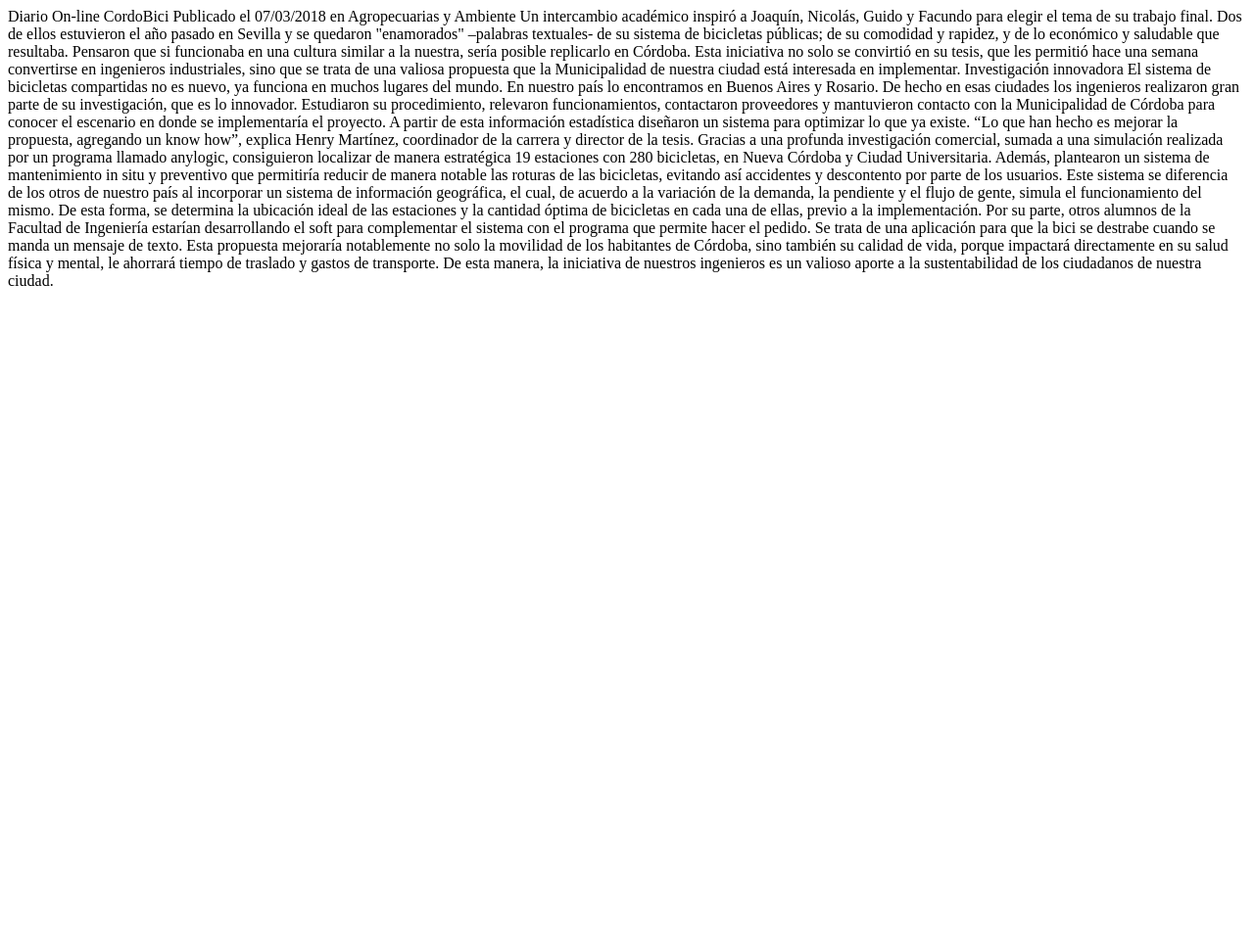
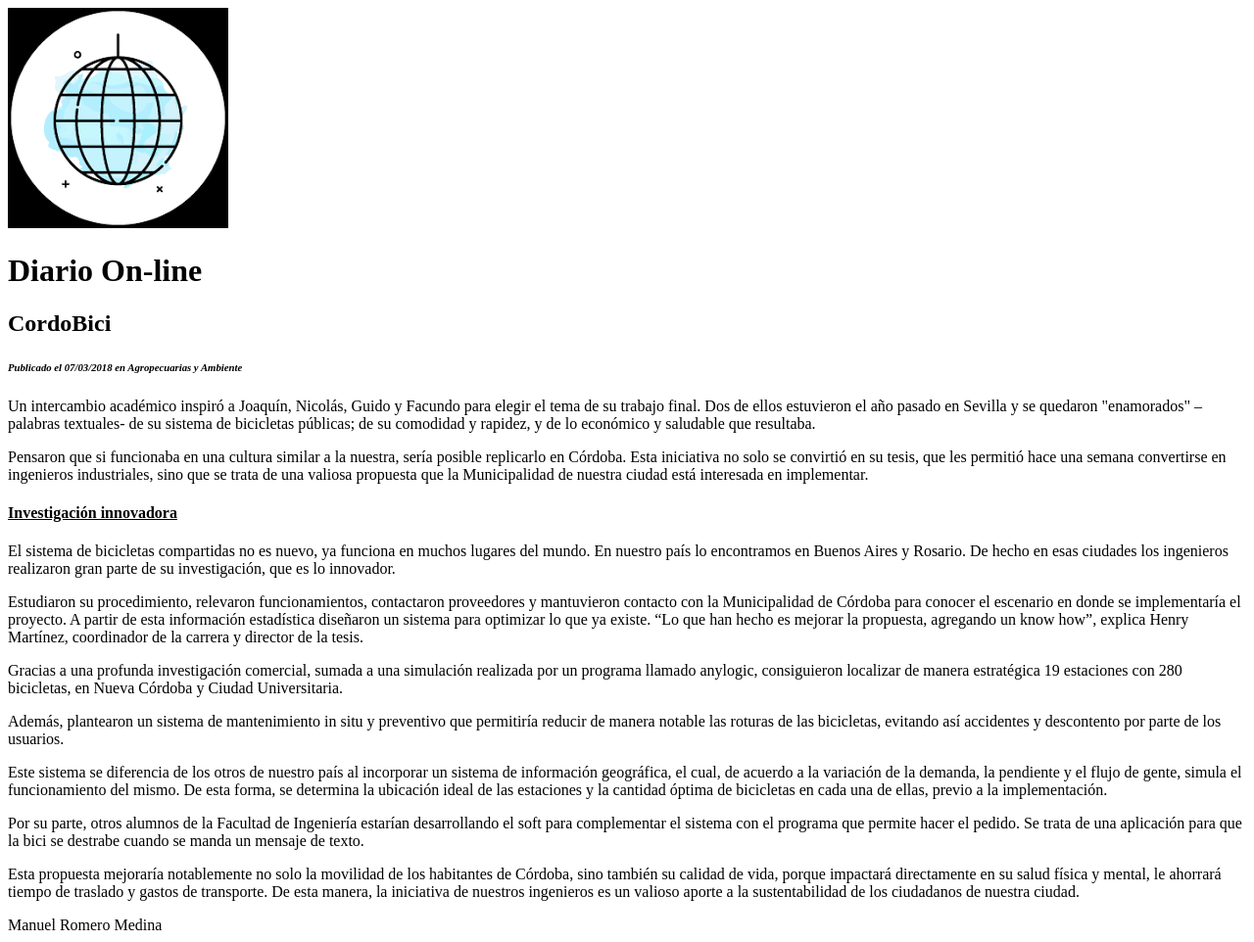
Before and after one commit to UCC-LabCompu2/ejercicios2022-manuromeromedina, a plain HTML site: page Ejercicios-HTML/ej_noticia.html in a window 1280 px wide. Shown: the whole page at 98% size. Before the commit the page ends 800 px from the top, so only its background shows below. Drawn offline with Linux system fonts and the light colour scheme.

Commit message:
Se realizo ejercicio 1 de secciones

```diff
--- a/Ejercicios-HTML/ej_noticia.html
+++ b/Ejercicios-HTML/ej_noticia.html
@@ -7,68 +7,77 @@
 <body>
 <!--Agregar la etiqueta semántica para la cabecera. La cabecera debe contener un titulo-->
 <!--Separe la noticia en parrafos-->
-Diario On-line
+<header>
+    <img src="imagenes/logo_mundo.png" >
+    <h1>Diario On-line</h1>
+</header>
+<section>
 
-    CordoBici
+    <h2> <b>CordoBici</b></h2>
 
-Publicado el 07/03/2018 en Agropecuarias y Ambiente
+        <h6> <i>Publicado el 07/03/2018 en Agropecuarias y Ambiente</i> </h6>
 
-            Un intercambio académico inspiró a Joaquín, Nicolás, Guido y Facundo para elegir el tema de su trabajo final.
+    <p> Un intercambio académico inspiró a Joaquín, Nicolás, Guido y Facundo para elegir el tema de su trabajo final.
         Dos de ellos estuvieron el año pasado en Sevilla y se quedaron "enamorados" –palabras textuales- de su
-            sistema de bicicletas públicas; de su comodidad y rapidez, y de lo económico y saludable que resultaba.
+        sistema de bicicletas públicas; de su comodidad y rapidez, y de lo económico y saludable que resultaba.</p>
 
 
-            Pensaron que si funcionaba en una cultura similar a la nuestra, sería posible replicarlo en Córdoba.
+    <p> Pensaron que si funcionaba en una cultura similar a la nuestra, sería posible replicarlo en Córdoba.
         Esta iniciativa no solo se convirtió en su tesis, que les permitió hace una semana convertirse en ingenieros
         industriales, sino que se trata de una valiosa propuesta que la Municipalidad de nuestra ciudad está
-            interesada en implementar.
+        interesada en implementar.</p>
 
 
-        Investigación innovadora
+        <h4><u>Investigación innovadora</u></h4>
 
 
-            El sistema de bicicletas compartidas no es nuevo, ya funciona en muchos lugares del mundo. En nuestro país
+    <p>El sistema de bicicletas compartidas no es nuevo, ya funciona en muchos lugares del mundo. En nuestro país
         lo encontramos en Buenos Aires y Rosario. De hecho en esas ciudades los ingenieros realizaron gran parte de
-            su investigación, que es lo innovador.
+        su investigación, que es lo innovador.</p>
 
 
 
-            Estudiaron su procedimiento, relevaron funcionamientos, contactaron proveedores y mantuvieron contacto con
+    <p>Estudiaron su procedimiento, relevaron funcionamientos, contactaron proveedores y mantuvieron contacto con
         la Municipalidad de Córdoba para conocer el escenario en donde se implementaría el proyecto.  A partir de
         esta información estadística diseñaron un sistema para optimizar lo que ya existe. “Lo que han hecho es
         mejorar la propuesta, agregando un know how”, explica Henry Martínez, coordinador de la carrera y director
-            de la tesis.
+        de la tesis.</p>
 
 
 
-            Gracias a una profunda investigación comercial, sumada a una simulación realizada por un programa llamado
+    <p>Gracias a una profunda investigación comercial, sumada a una simulación realizada por un programa llamado
         anylogic, consiguieron localizar de manera estratégica 19 estaciones con 280 bicicletas, en Nueva Córdoba y
-            Ciudad Universitaria.
+        Ciudad Universitaria.</p>
 
 
 
-            Además, plantearon un sistema de mantenimiento in situ y preventivo que permitiría reducir de manera notable
-            las roturas de las bicicletas, evitando así accidentes y descontento por parte de los usuarios.
+    <p>Además, plantearon un sistema de mantenimiento in situ y preventivo que permitiría reducir de manera notable
+        las roturas de las bicicletas, evitando así accidentes y descontento por parte de los usuarios.</p>
 
 
 
-            Este sistema se diferencia de los otros de nuestro país al incorporar un sistema de información geográfica,
+    <p>Este sistema se diferencia de los otros de nuestro país al incorporar un sistema de información geográfica,
         el cual, de acuerdo a la variación de la demanda, la pendiente y el flujo de gente, simula el funcionamiento
         del mismo. De esta forma, se determina la ubicación ideal de las estaciones y la cantidad óptima de
-            bicicletas en cada una de ellas, previo a la implementación.
+        bicicletas en cada una de ellas, previo a la implementación.</p>
 
 
 
-            Por su parte, otros alumnos de la Facultad de Ingeniería estarían desarrollando el soft para complementar
+    <p>Por su parte, otros alumnos de la Facultad de Ingeniería estarían desarrollando el soft para complementar
         el sistema con el programa que permite hacer el pedido.  Se trata de una aplicación para que la bici se
-            destrabe cuando se manda un mensaje de texto.
+        destrabe cuando se manda un mensaje de texto.</p>
 
 
 
-            Esta propuesta mejoraría notablemente no solo la movilidad de los habitantes de Córdoba, sino también su
+    <p>Esta propuesta mejoraría notablemente no solo la movilidad de los habitantes de Córdoba, sino también su
         calidad de vida, porque impactará directamente en su salud física y mental, le ahorrará tiempo de traslado
         y gastos de transporte. De esta manera, la iniciativa de nuestros ingenieros es un valioso aporte a la
-            sustentabilidad de los ciudadanos de nuestra ciudad.
+        sustentabilidad de los ciudadanos de nuestra ciudad.</p>
 
+
+</section>
+<footer>
+    Manuel Romero Medina
+</footer>
 </body>
 </html>
```
Also changed, not shown: Ejercicios-HTML/imagenes/logo_mundo.png (added), 1 other file. Lines whose indentation alone changed are shown as unchanged.
